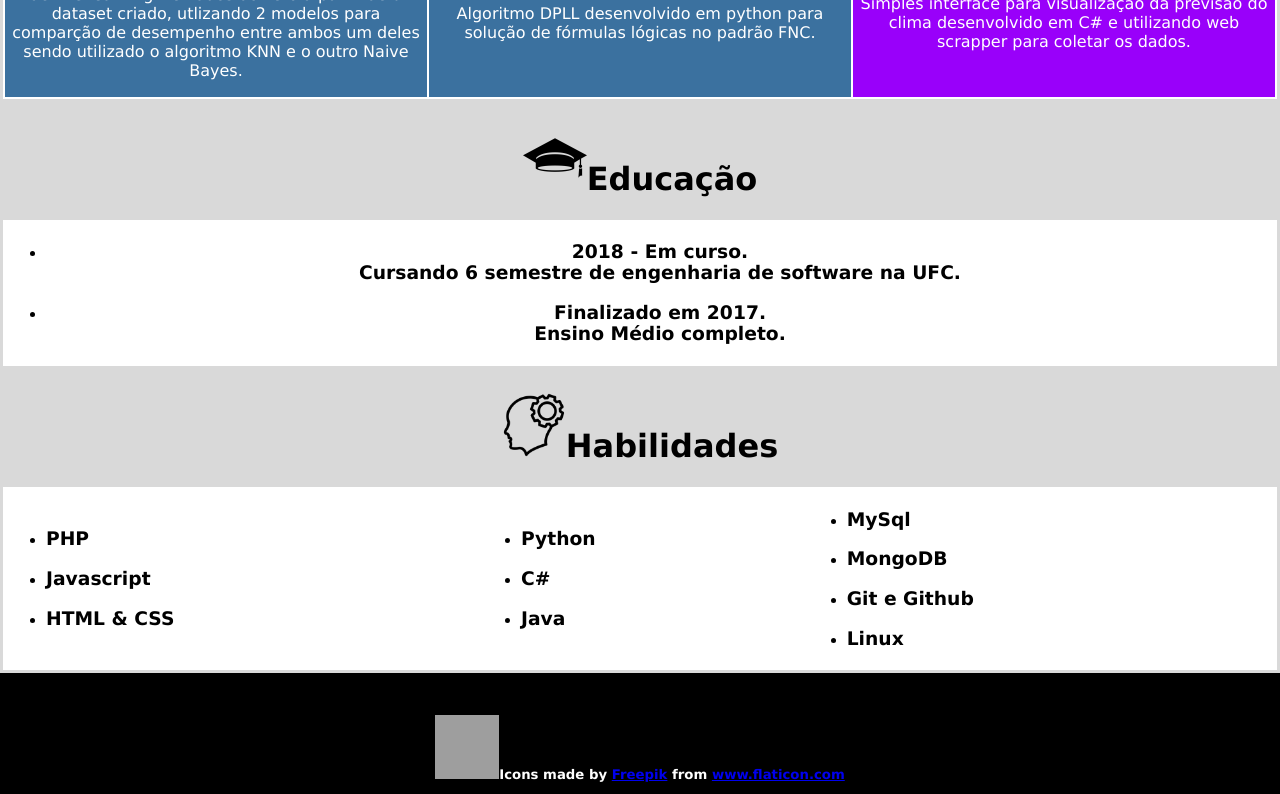
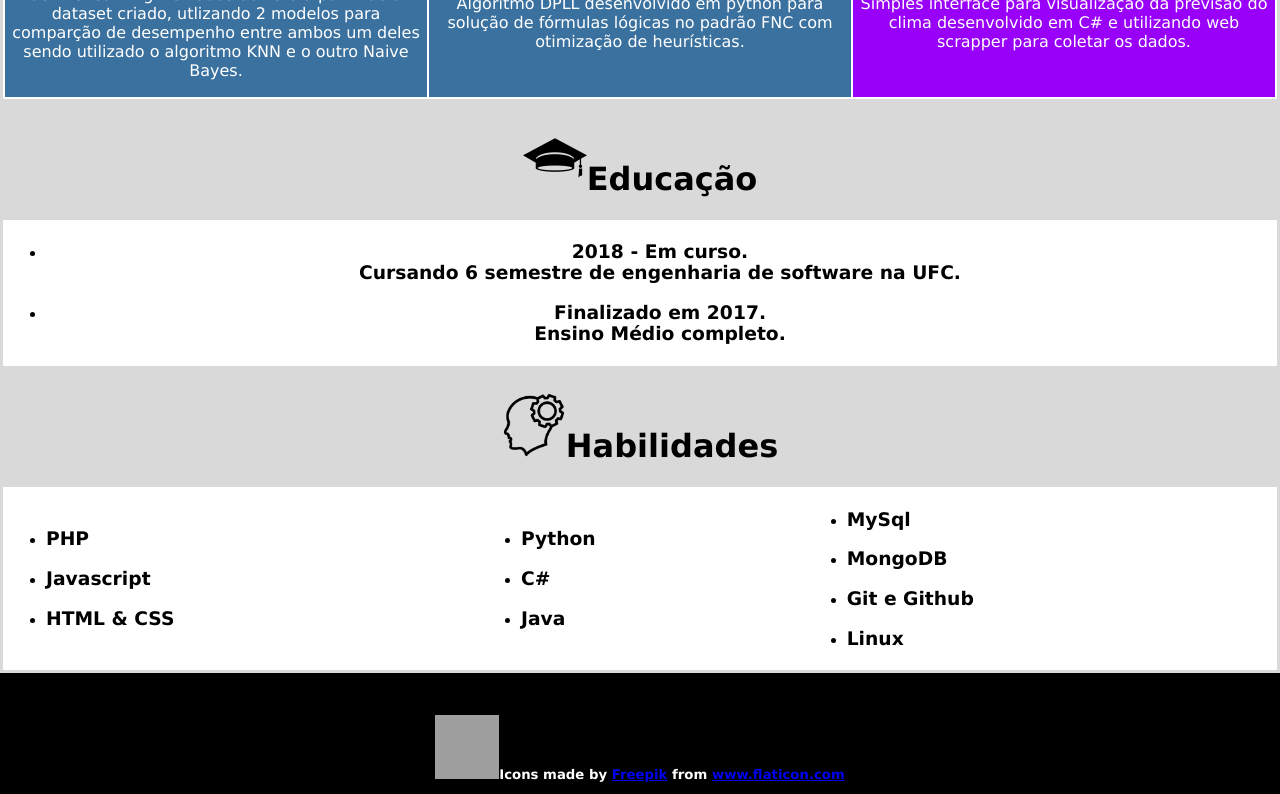
Before and after one commit to Rene-Michel99/MeuPortf-lio, a plain HTML site: page index.html in a window 1280 px wide. Shown: the part 1825-2619 px from the top of the page. Drawn offline with Linux system fonts and the light colour scheme; grey boxes are pictures that could not be loaded.

```diff
--- a/index.html
+++ b/index.html
@@ -157,7 +157,7 @@
 						</td>
 						<td align="center" width="33%" bgcolor="#3B719F">
 							<img src="icons/python.png" width="64" height="64">
-							<p class="font_white">Algoritmo DPLL desenvolvido em python para solução de fórmulas lógicas no padrão FNC.</p>
+							<p class="font_white">Algoritmo DPLL desenvolvido em python para solução de fórmulas lógicas no padrão FNC com otimização de heurísticas.</p>
 						</td>
 						<td align="center" width="33%" bgcolor="#9900FA">
 							<img src="icons/csharp.png" width="64" height="64">
```
